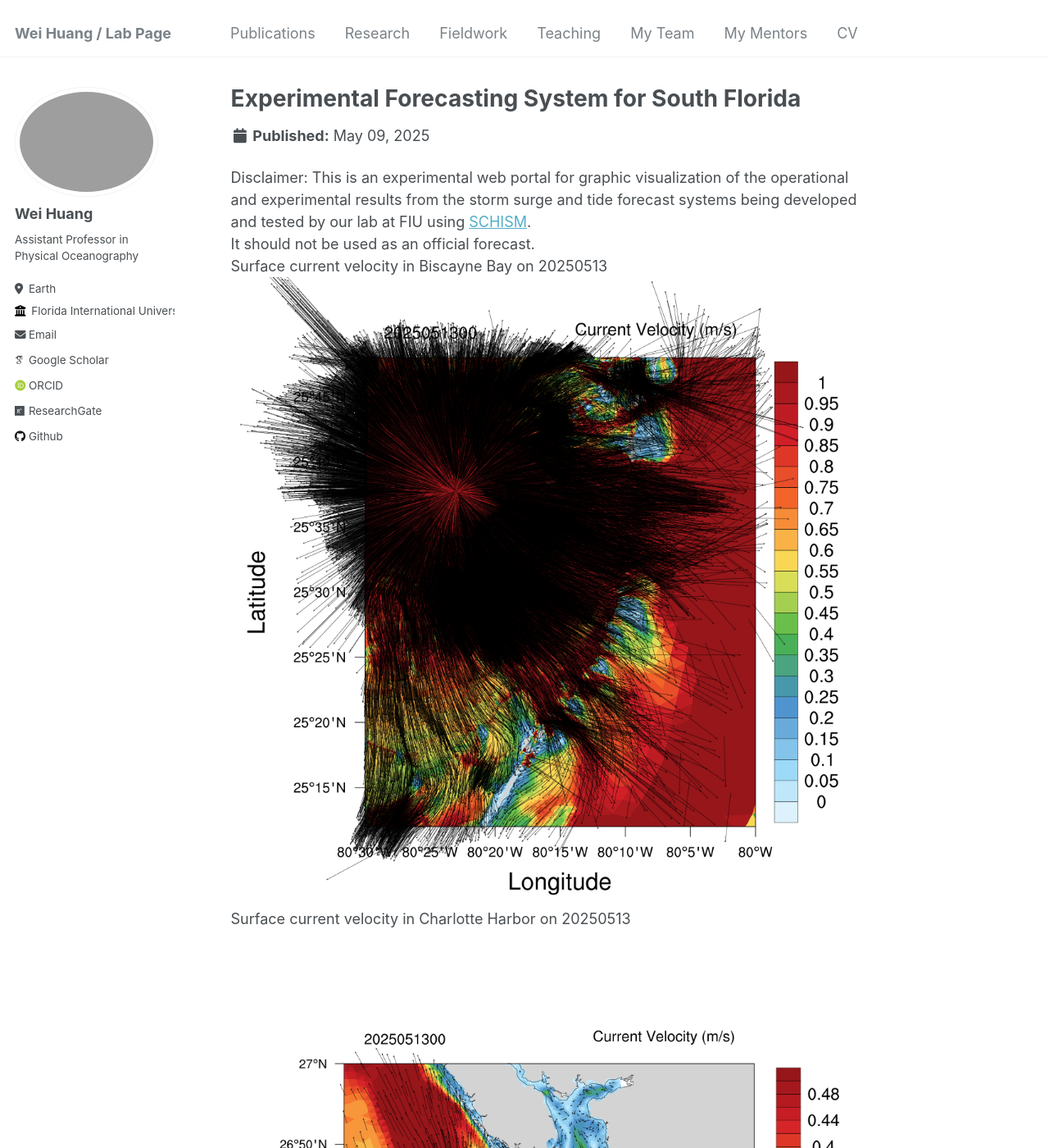
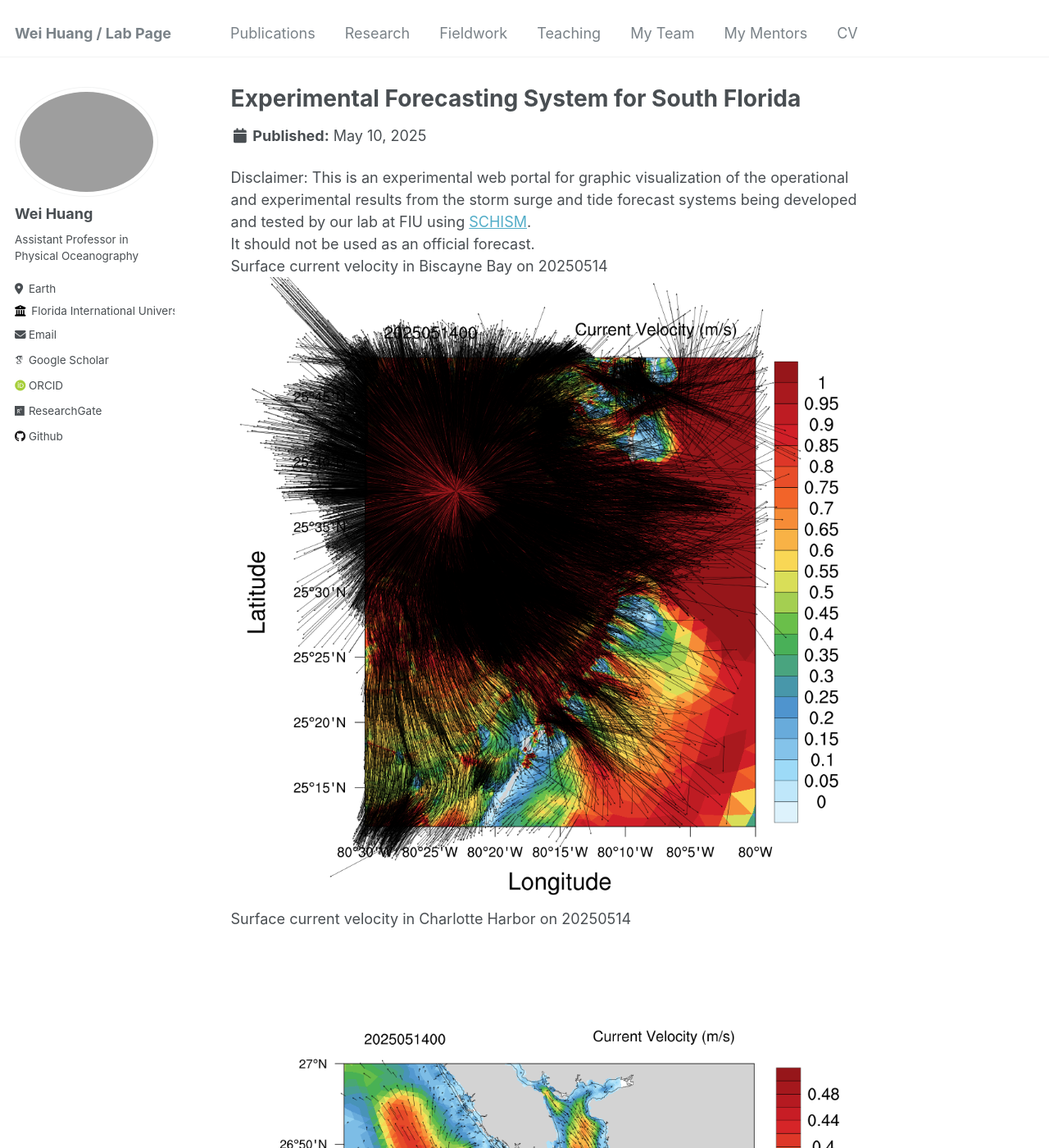
Before and after one commit to huang96169/huang96169.github.io, a Jekyll site: the page built from _research/research-1.md, in a window 1280 px wide and 1400 px high. Shown: the whole window at 82% size. Built offline with Jekyll 4.4.1, drawn with Linux system fonts in a browser that asks for light colours; some web fonts are replaced; some of the changed text lies outside the part shown.

Commit message:
replaced research_uv1.gif research_salt1.gif research_temp1.gif and replaced research_elev2.gif research_uv2.gif research_salt2.gif research_temp2.gif

```diff
--- a/_research/research-1.md
+++ b/_research/research-1.md
@@ -1,7 +1,7 @@
 ---
 title: "Experimental Forecasting System for South Florida"
-short: Surface current velocity of South Florida from 20250509 to 20250513
-date: 2025-05-09
+short: Surface current velocity of South Florida from 20250510 to 20250514
+date: 2025-05-10
 short1: "Disclaimer: This is an experimental web portal for graphic visualization of the operational and experimental results from the storm surge and tide forecast systems being developed and tested by our lab at FIU using [SCHISM](https://ccrm.vims.edu/schismweb/). It should not be used as an official forecast."
 excerpt: "<img src='/images/research_uv1.gif'>"
 collection: research
@@ -10,11 +10,11 @@ collection: research
 Disclaimer:
 This is an experimental web portal for graphic visualization of the operational and experimental results from the storm surge and tide forecast systems being developed and tested by our lab at FIU using [SCHISM](https://ccrm.vims.edu/schismweb/).<br/>
 It should not be used as an official forecast.<br/>
-Surface current velocity in Biscayne Bay on 20250513<br/>
+Surface current velocity in Biscayne Bay on 20250514<br/>
 <img src='/images/research_Bbay.png'>
-Surface current velocity in Charlotte Harbor on 20250513<br/>
+Surface current velocity in Charlotte Harbor on 20250514<br/>
 <img src='/images/research_Cbay.png'>
-Surface current velocity in Tampa Bay on 20250513<br/>
+Surface current velocity in Tampa Bay on 20250514<br/>
 <img src='/images/research_Tbay.png'>
 The map below showns observational stations used for validating the model's results, as well as the horizontal grid. <br/>
 The horizontal grid for SCHISM in simulating Biscayne Bay in South Florida, using flexible resolution resolving levees and canals (1-2 m), watershed rural and urban areas (30m-50m) and coastal ocean (500m-5km).<br/>
```
Also changed, not shown: _research/research-2.md (+6 -6 lines), images/research_Bbay.png, images/research_Cbay.png, images/research_Tbay.png, images/research_maxelev2.gif, 4 other files.
